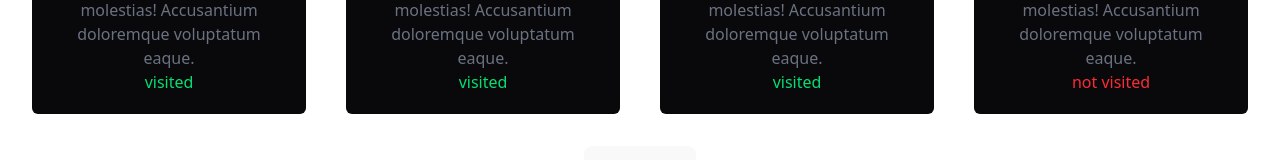
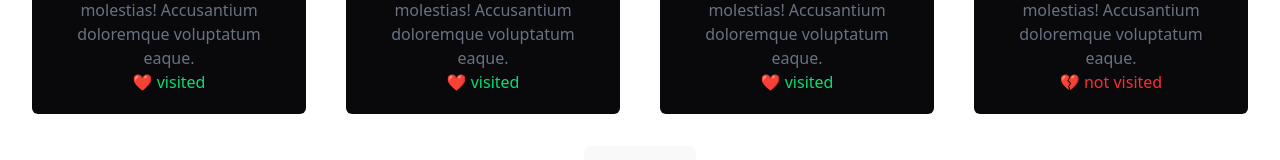
Before and after one commit to its-me-mayday/about-react, a React (Vite) app: page / in a window 1280 px wide. Shown: the part 498-658 px from the top of the page. Built offline with nearby package versions, Linux system fonts and the light colour scheme.

Commit message:
feat(src/components/Card): add emoji

```diff
--- a/src/components/Card.jsx
+++ b/src/components/Card.jsx
@@ -1,7 +1,7 @@
 function Card({title, imgUrl, isVisited, children}) {
     const visitedLabel = isVisited ?
-        <span className="text-green-400">visited</span> :
-        <span className="text-red-500">not visited</span>
+        <span className="text-green-400">❤️ visited</span> :
+        <span className="text-red-500">💔 not visited</span>
 
     return (
         <div className="rounded-md bg-zinc-950">
```
